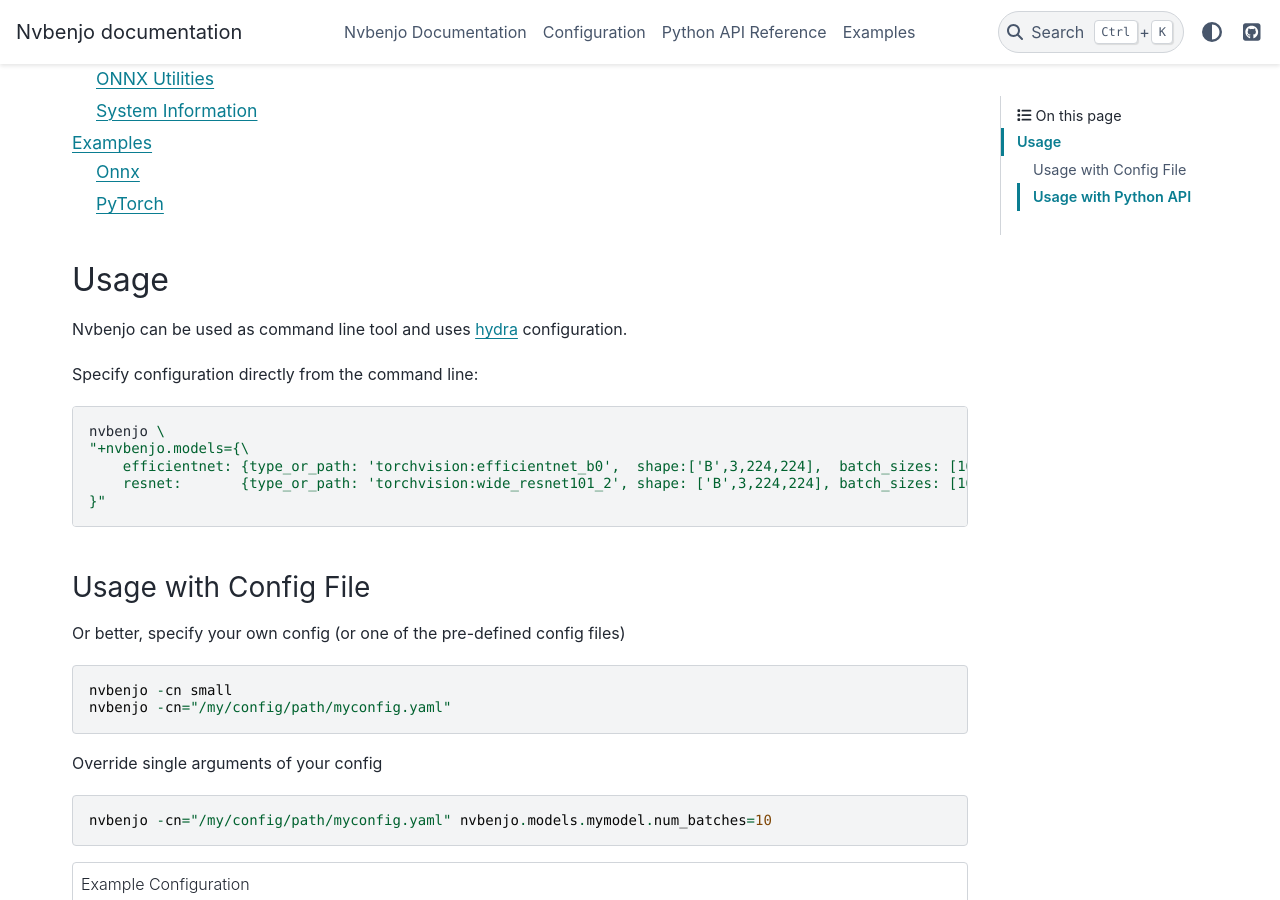
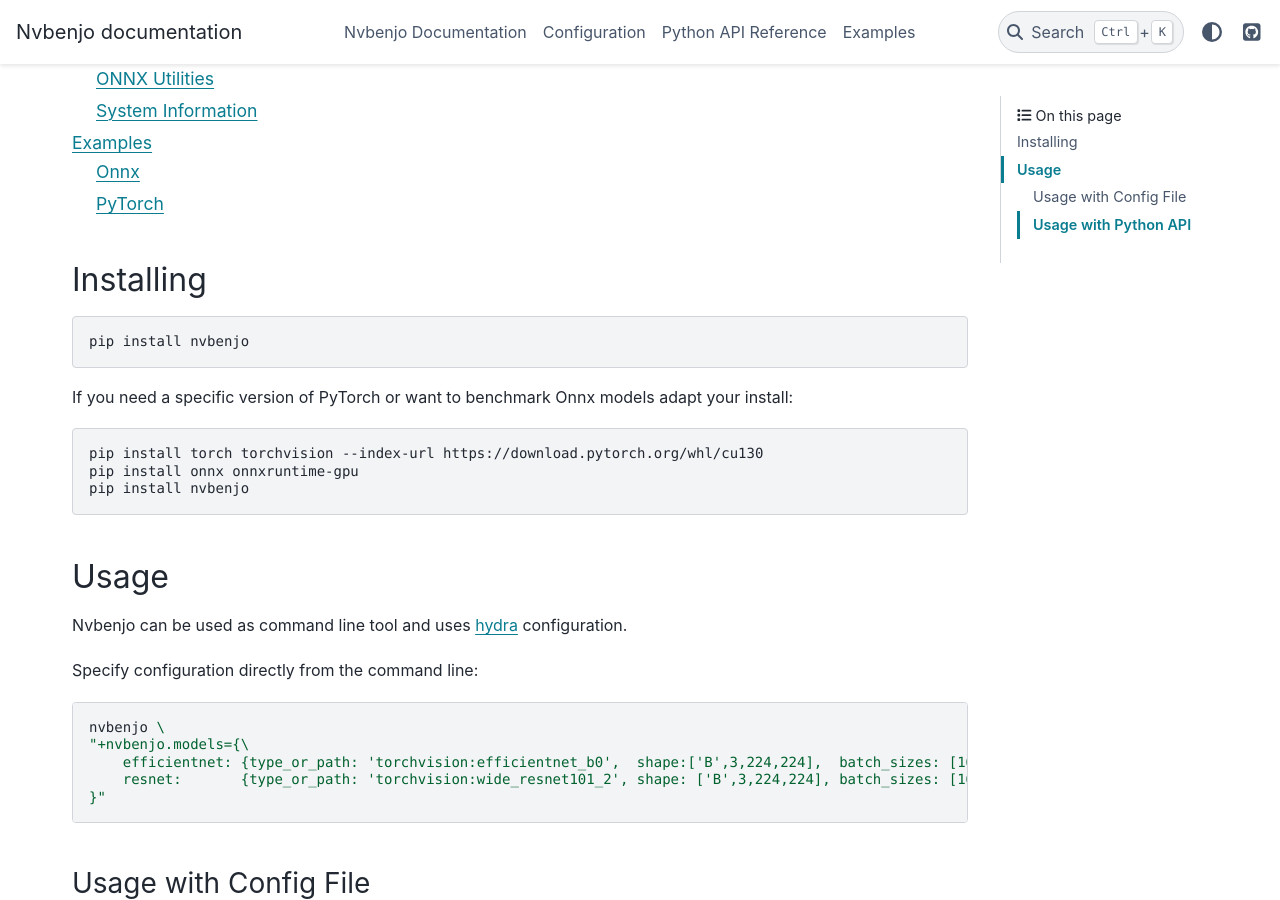
Before and after one commit to lukas-jkl/nvbenjo, a Sphinx documentation site: the page built from docs/index.md, in a window 1280 px wide and 900 px high, scrolled down 465 px. Built offline with Sphinx 7.4.7 and the PyData theme 0.15.4, drawn with Linux system fonts in a browser that asks for light colours.

Commit message:
Add install notes

````diff
--- a/docs/index.md
+++ b/docs/index.md
@@ -11,6 +11,21 @@
 configuration
 python_api
 examples
+```
+
+(installing)=
+## Installing
+
+```bash
+pip install nvbenjo
+```
+
+If you need a specific version of PyTorch or want to benchmark Onnx models adapt your install:
+
+```bash
+pip install torch torchvision --index-url https://download.pytorch.org/whl/cu130
+pip install onnx onnxruntime-gpu
+pip install nvbenjo
 ```
 
 (usage)=
````
Also changed, not shown: README.md (+14 -0 lines).
